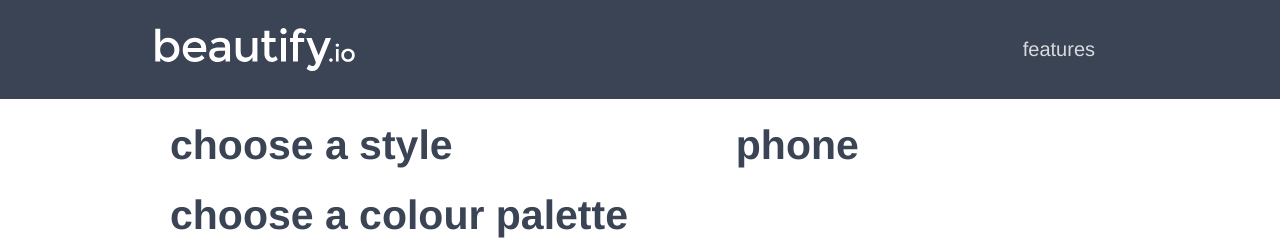
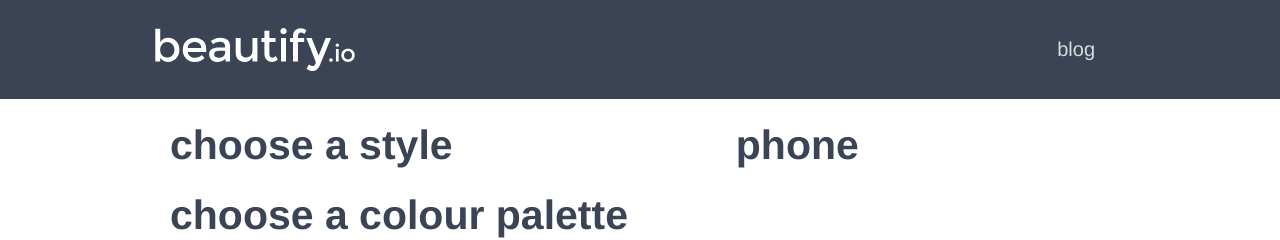
Before and after one commit to ChrisGrant/beautify-site, a Jekyll site: the page built from download.html, in a window 1280 px wide. Shown: the top 240 px of the page. Built offline with Jekyll 4.4.1, drawn with Linux system fonts in a browser that asks for light colours; nearby versions of some CDN libraries; some web fonts are replaced.

Commit message:
Reversing irrelevant header change.

```diff
--- a/_includes/header.html
+++ b/_includes/header.html
@@ -35,7 +35,7 @@
       </div>
       <div class="collapse navbar-collapse beautify-navbar-collapse">
         <ul class="nav navbar-nav navbar-right">
-          <li {% if page.title == "features" %}class="active"{% endif %}><a href="features.html">features</a></li>
+          <li {% if page.title == "Blog" %}class="active"{% endif %}><a href="blog.html">Blog</a></li>
         </ul>
       </div>
     </div>
```
